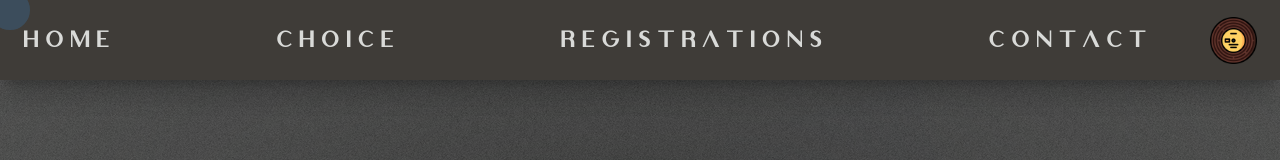
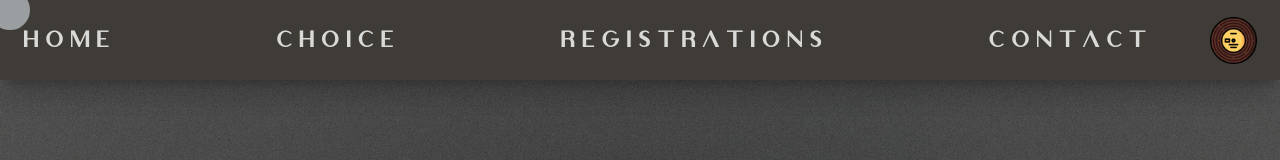
Before and after one commit to Pudding2159/CourseShop, a Next.js app: page / in a window 1280 px wide. Shown: the top 160 px of the page. Built offline with nearby package versions, Linux system fonts and the light colour scheme.

Commit message:
update style

```diff
--- a/styles/test.module.css
+++ b/styles/test.module.css
@@ -3,7 +3,7 @@
   position: fixed;
   height: var(--circle-size);
   width: var(--circle-size);
-  border: 20px solid #7c90a1c1;
+  border: 20px solid #D9DAD8;
   border-radius: 200%;
   pointer-events: none;
   mix-blend-mode: difference;
```
